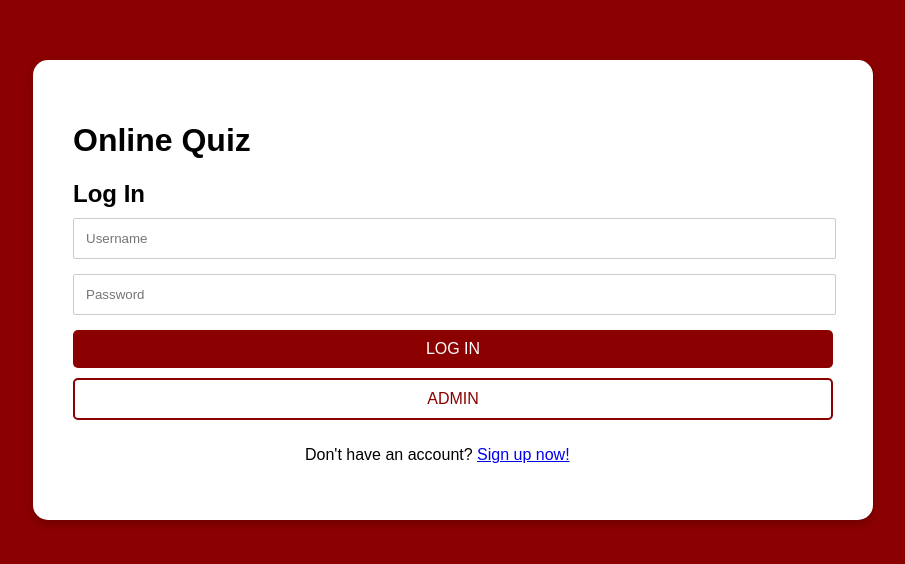
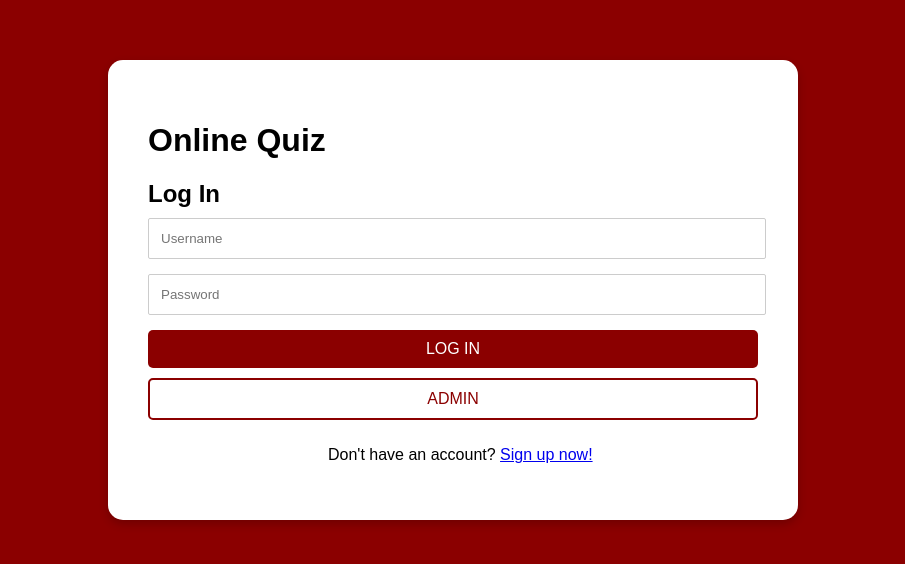
Before and after one commit to kaitoshin2017/online-quiz, a Vue app: page /login in a window 1280 px wide. Shown: the part 110-674 px from the top of the page, without its empty margins (187-1092 px from the left). Built offline with nearby package versions, Linux system fonts and the light colour scheme.

Commit message:
container
niliitan pows

```diff
--- a/src/views/LoginView.vue
+++ b/src/views/LoginView.vue
@@ -42,19 +42,6 @@
       </div>
 
 
-      <!-- Toggle Panel -->
-      <!-- <div class="toggle-box">
-        <div class="toggle-panel toggle-left">
-          <h1>Hello, Welcome!</h1>
-          <p>Sign Up</p>
-          <button class="btn register-btn" @click="toggleRegister">Register</button>
-        </div>
-        <div class="toggle-panel toggle-right">
-          <h1>Welcome Back!</h1>
-          <p>Already have an account?</p>
-          <button class="btn login-btn" @click="toggleLogin">Log In</button>
-        </div>
-      </div> -->
     </div>
   </template>
 
@@ -105,7 +92,7 @@ body {
         }
         .container {
             background: white;
-            width: 800px;
+            width: 650px;
             padding: 20px;
             border-radius: 15px;
             display: flex;
@@ -152,7 +139,7 @@ body {
             opacity: 0.8;
         }
          p{
-           padding-left: 232px;
+           padding-left: 180px;
          }
 </style>
 <!--
```
